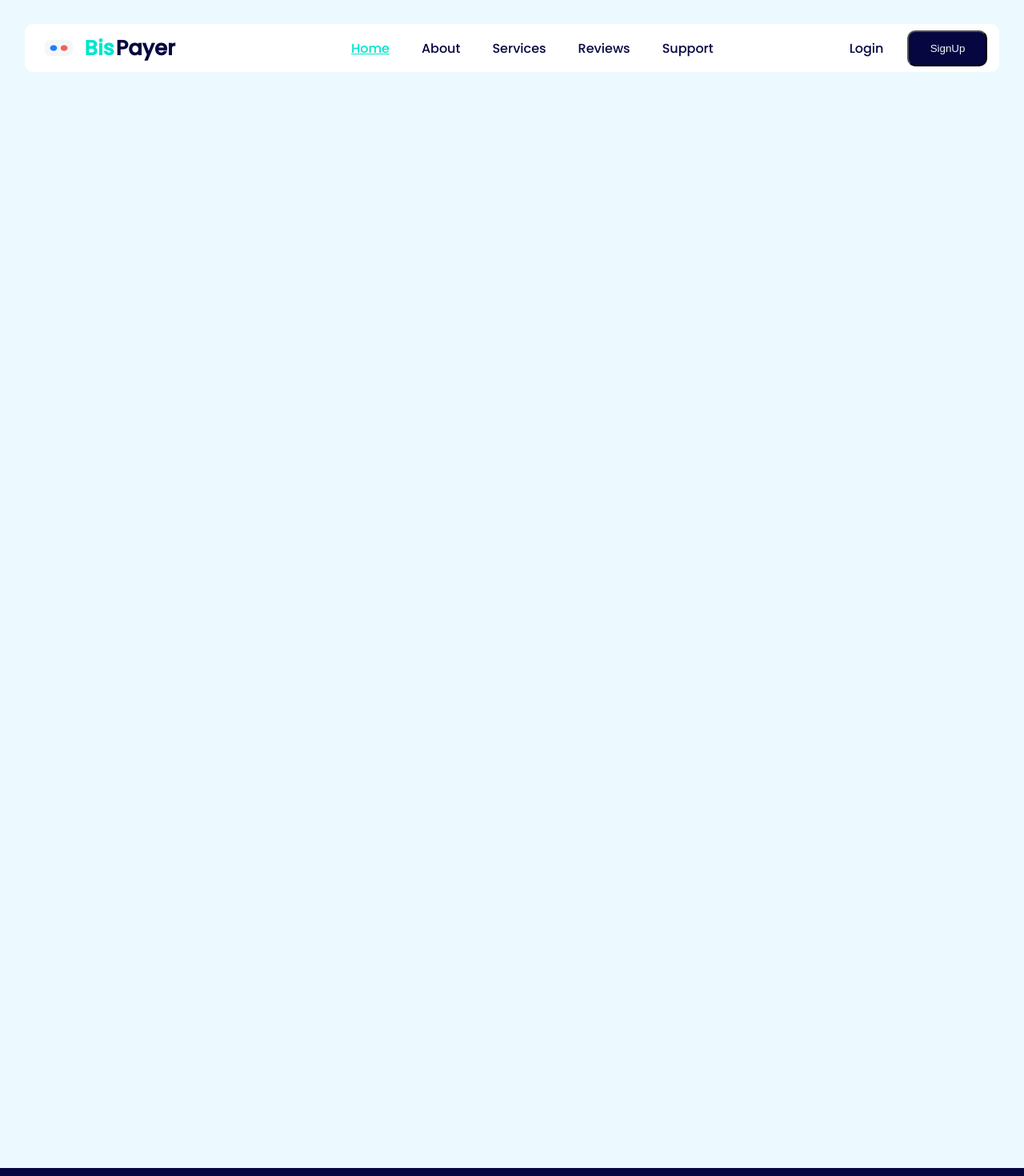
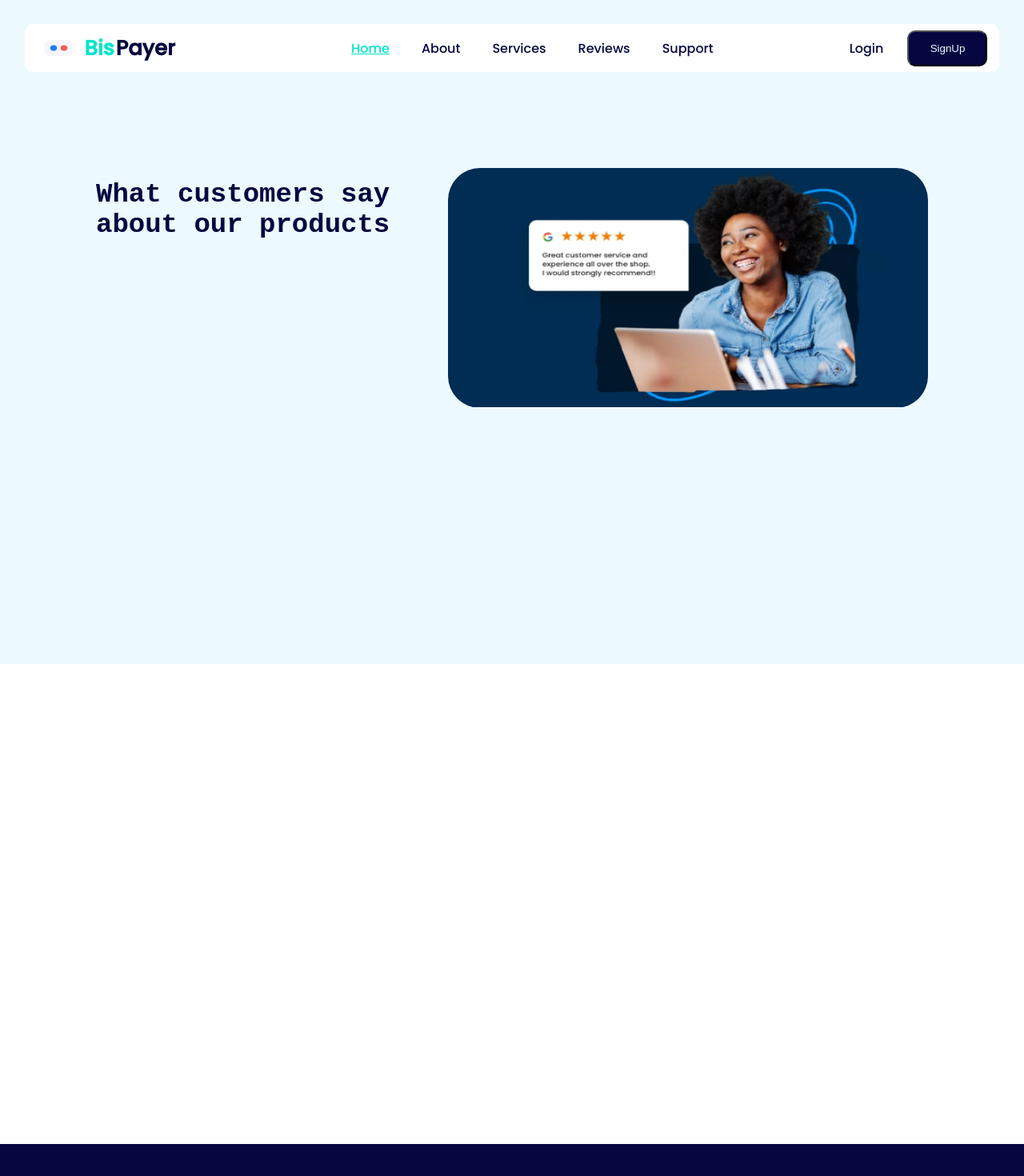
Before and after one commit to oreoluwa212/BisPayer, a React (Vite) app: page /reviews in a window 1280 px wide. Shown: the top 1470 px of the page at 80% size. Built offline with nearby package versions, Linux system fonts and the light colour scheme.

Commit message:
Reviews Page

```diff
--- a/src/assets/index.js
+++ b/src/assets/index.js
@@ -16,6 +16,7 @@ import Person1 from './images/person1.png'
 import Person2 from './images/person2.png'
 import Person3 from './images/person3.png'
 import Person4 from './images/person4.png'
+import Customer from './images/Customer.png'
 
 
-export { Logo, Hero, grow, schedule, packages, box, statistics, calender, Frame1, Frame2, Frame3, Frame4, Frame5, Frame6, Person1, Person2, Person3, Person4 }
+export { Logo, Hero, grow, schedule, packages, box, statistics, calender, Frame1, Frame2, Frame3, Frame4, Frame5, Frame6, Person1, Person2, Person3, Person4, Customer }
--- a/src/components/Reviews.jsx
+++ b/src/components/Reviews.jsx
@@ -1,11 +1,18 @@
 import React from "react";
+import {Customer} from '../assets/index'
 
 const Reviews = () => {
   return (
     <main>
       <section className="our-work-section">
+        <div className="heading">
+          <h1>What customers say about our products</h1>
+        </div>
+        <div className="img">
+          <img src={Customer} alt="" />
+        </div>
+      </section>
 
-      </section>
       <section className="reviews-container"></section>
     </main>
   );
--- a/src/styles/Navbar.scss
+++ b/src/styles/Navbar.scss
@@ -4,13 +4,17 @@
    border-radius: 10px;
    padding-right: 15px;
    display: flex;
-   position: sticky;
    margin-top: 30px;
 
    .nav-menu-bar {
       display: flex;
       gap: 170px;
       width: 100%;
+
+      @media (max-width: 1024px) {
+         gap: 10px;
+         flex-direction: column;
+      }
 
       a {
          text-decoration: none;
--- a/src/styles/Reviews.scss
+++ b/src/styles/Reviews.scss
@@ -3,14 +3,33 @@
 @import url('https://fonts.googleapis.com/css2?family=Inter:wght@400;800&display=swap');
 
 .our-work-section{
-   height: 100vh;
-   margin-top: 40px;
+   height: 80vh;
+   display: flex;
+   justify-content: center;
+   margin-top: 100px;
+   gap: 40px;
+   align-items: flex-start;
+
+   .heading{
+      h1{
+         font-size: 34px;
+         width: 400px;
+         font-family: monospace;
+         color: #060640;
+      }
+   }
+   .img{
+      margin-top: 20px;
+      img{
+         width: 600px;
+         height: 300px;
+         border-radius: 40px;
+      }
+   }
 }
 
 .reviews-container{
-   // background: #060640;
-   width: 1100px;
-   border-radius: 50px;
-   height: 500px;
-   margin-bottom: 30px;
+   background: #fff;
+   width: 100vw;
+   height: 600px;
 }
```
Also changed, not shown: src/assets/images/Customer.png (added).
